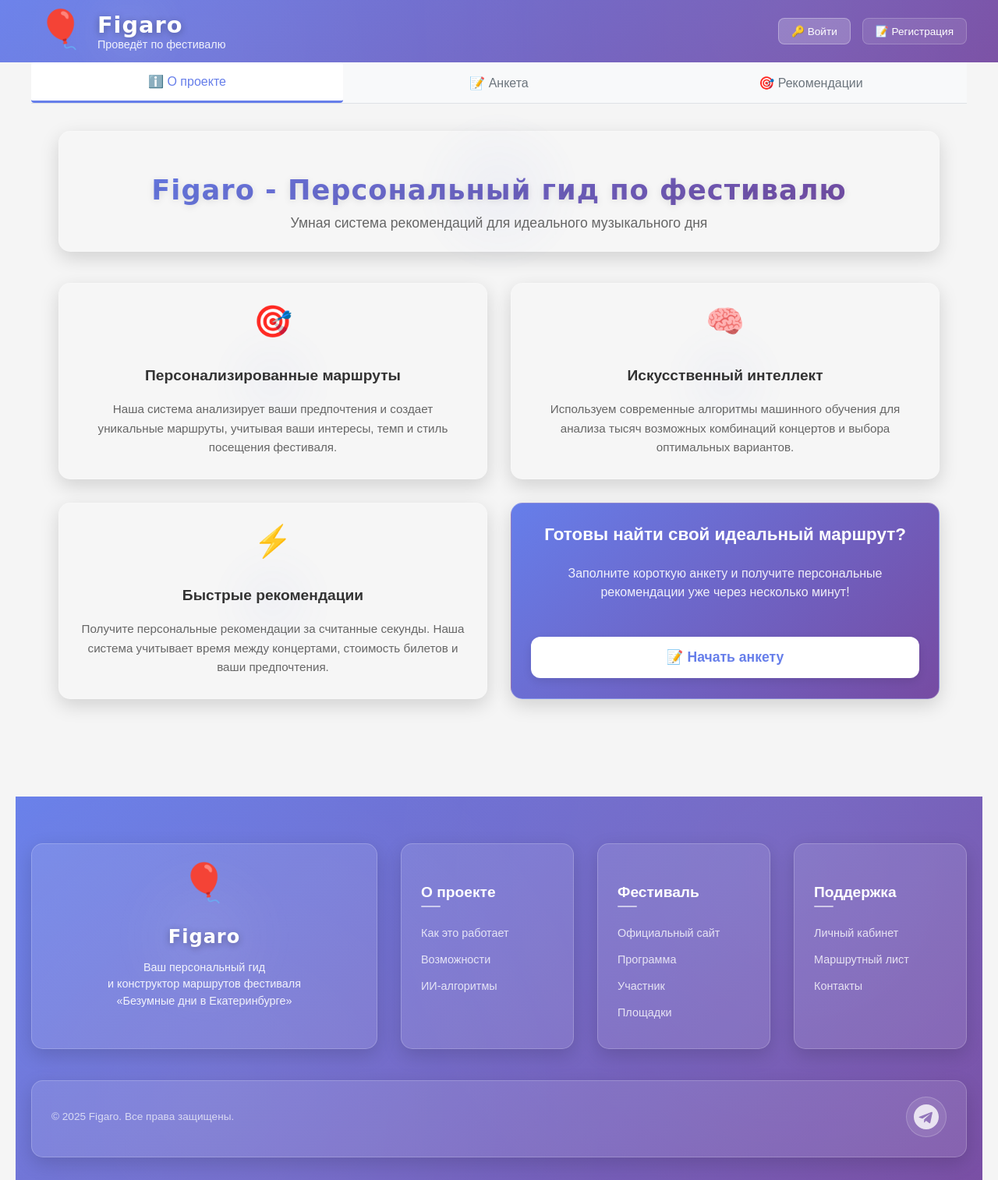
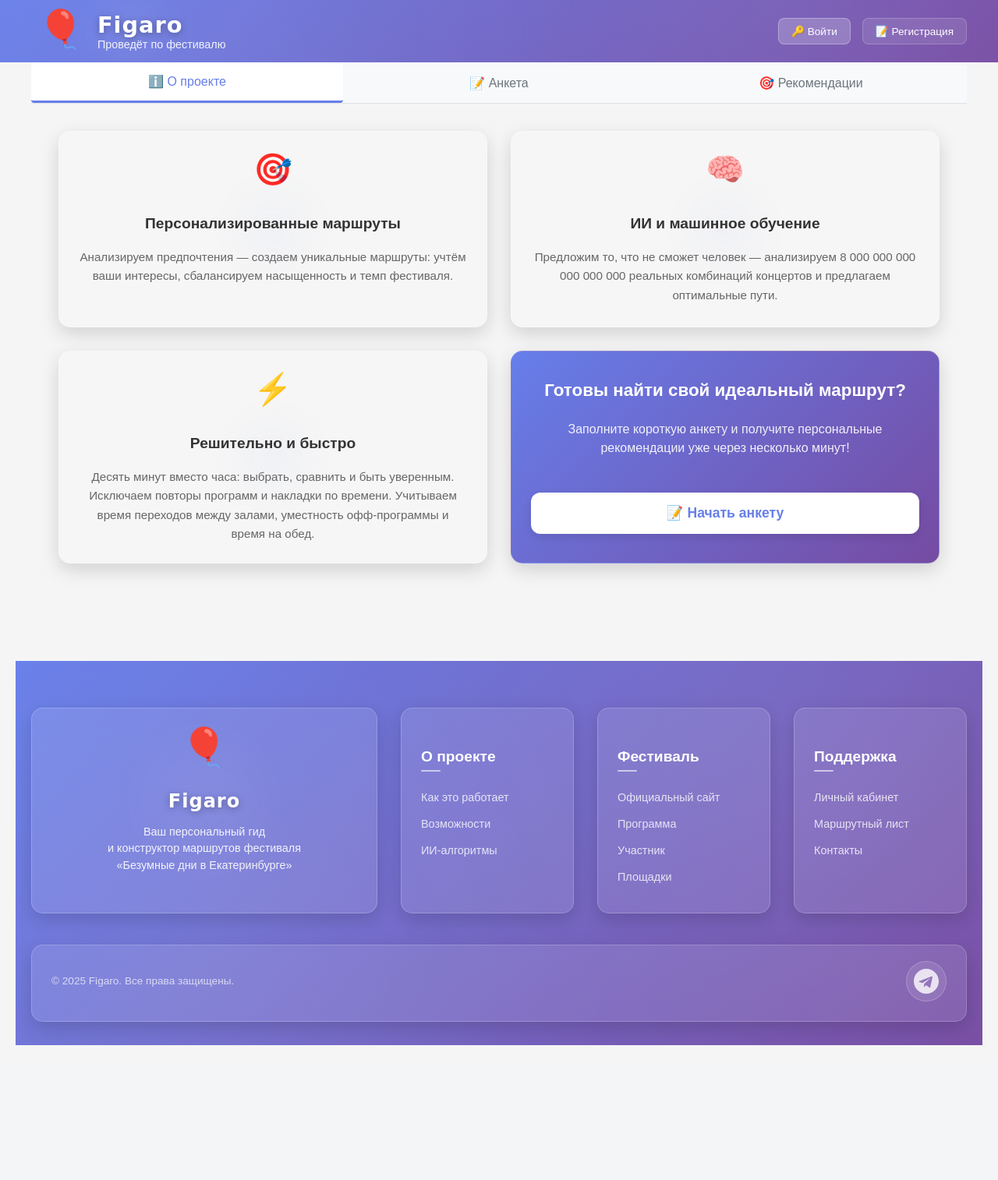
Before and after one commit to dmagog/Figaro, a Python web app: template app/templates/index.html in a window 1280 px wide. Shown: the top 1514 px of the page at 78% size. After the commit the page ends 1341 px from the top, so only its background shows below. Run offline with Jinja, Linux system fonts and the light colour scheme; the template is opened without the code that fills it: most values are stand-ins (such as "Sample title", 1, 10 or a date in 2020); some web fonts are replaced.

```diff
--- a/app/templates/index.html
+++ b/app/templates/index.html
@@ -64,18 +64,13 @@
             <!-- Вкладка О проекте -->
             <div class="tab-content" id="tab-about" style="display:block;">
                 <div class="about-section">
-                    <div class="about-header glass-card">
-                        <h2 class="about-title-modern">Figaro - Персональный гид по фестивалю</h2>
-                        <p class="about-subtitle">Умная система рекомендаций для идеального музыкального дня</p>
-                        <div class="about-header-glow"></div>
-                    </div>
 
                     <div class="about-content">
                         <div class="about-feature glass-card">
                             <div class="feature-icon-modern">🎯</div>
                             <div class="feature-text">
                                 <h3 class="feature-title-modern">Персонализированные маршруты</h3>
-                                <p>Наша система анализирует ваши предпочтения и создает уникальные маршруты, учитывая ваши интересы, темп и стиль посещения фестиваля.</p>
+                                <p>Анализируем предпочтения — создаем уникальные маршруты: учтём ваши интересы, сбалансируем насыщенность и темп фестиваля.</p>
                             </div>
                             <div class="feature-glow"></div>
                         </div>
@@ -83,8 +78,8 @@
                         <div class="about-feature glass-card">
                             <div class="feature-icon-modern">🧠</div>
                             <div class="feature-text">
-                                <h3 class="feature-title-modern">Искусственный интеллект</h3>
-                                <p>Используем современные алгоритмы машинного обучения для анализа тысяч возможных комбинаций концертов и выбора оптимальных вариантов.</p>
+                                <h3 class="feature-title-modern">ИИ и машинное обучение</h3>
+                                <p>Предложим то, что не сможет человек — анализируем 8 000 000 000 000 000 000 реальных комбинаций концертов и предлагаем оптимальные пути.</p>
                             </div>
                             <div class="feature-glow"></div>
                         </div>
@@ -92,8 +87,8 @@
                         <div class="about-feature glass-card">
                             <div class="feature-icon-modern">⚡</div>
                             <div class="feature-text">
-                                <h3 class="feature-title-modern">Быстрые рекомендации</h3>
-                                <p>Получите персональные рекомендации за считанные секунды. Наша система учитывает время между концертами, стоимость билетов и ваши предпочтения.</p>
+                                <h3 class="feature-title-modern">Решительно и быстро</h3>
+                                <p>Десять минут вместо часа: выбрать, сравнить и быть уверенным. Исключаем повторы программ и накладки по времени. Учитываем время переходов между залами, уместность офф-программы и время на обед.</p>
                             </div>
                             <div class="feature-glow"></div>
                         </div>
```
